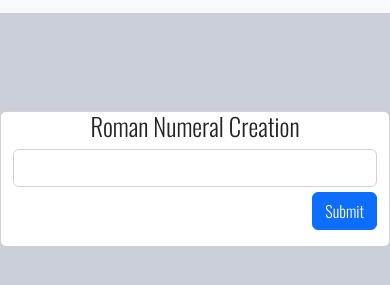
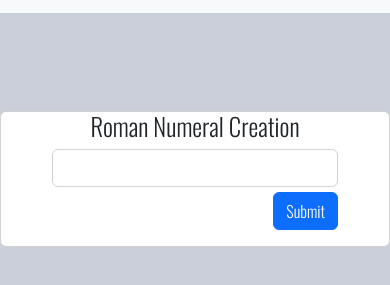
Before and after one commit to Lancasting/hare, a plain HTML site: page index.html in a window 390 px wide. Shown: the part 45-330 px from the top of the page. Drawn offline with nearby package versions, Linux system fonts and the light colour scheme.

Commit message:
adding a little bit of margin to the items inside the containers for smaller screens

```diff
--- a/style.css
+++ b/style.css
@@ -20,3 +20,11 @@ body {
 .mb-3 {
     text-align: center;
 }
+
+@media (max-width: 576px) {
+    .mb-3 {
+        margin-left: 10vw;
+        margin-right: 10vw;
+    }
+
+  }
```
